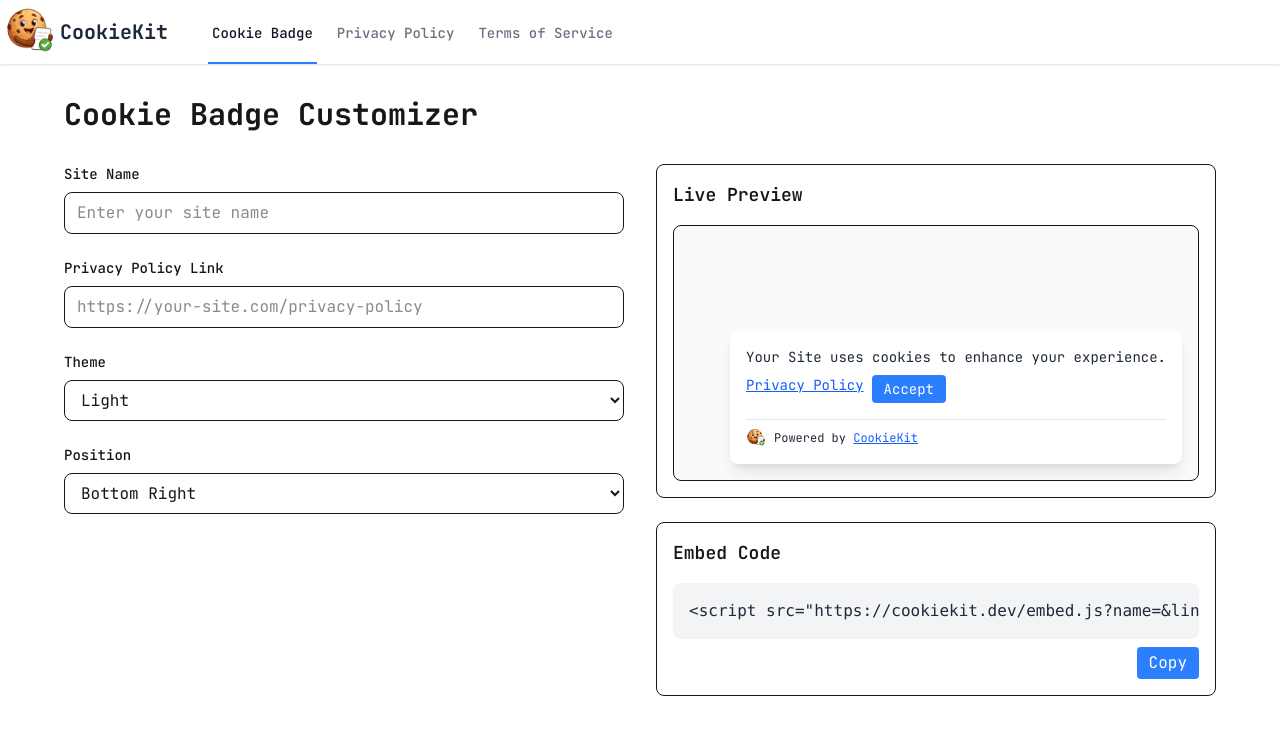
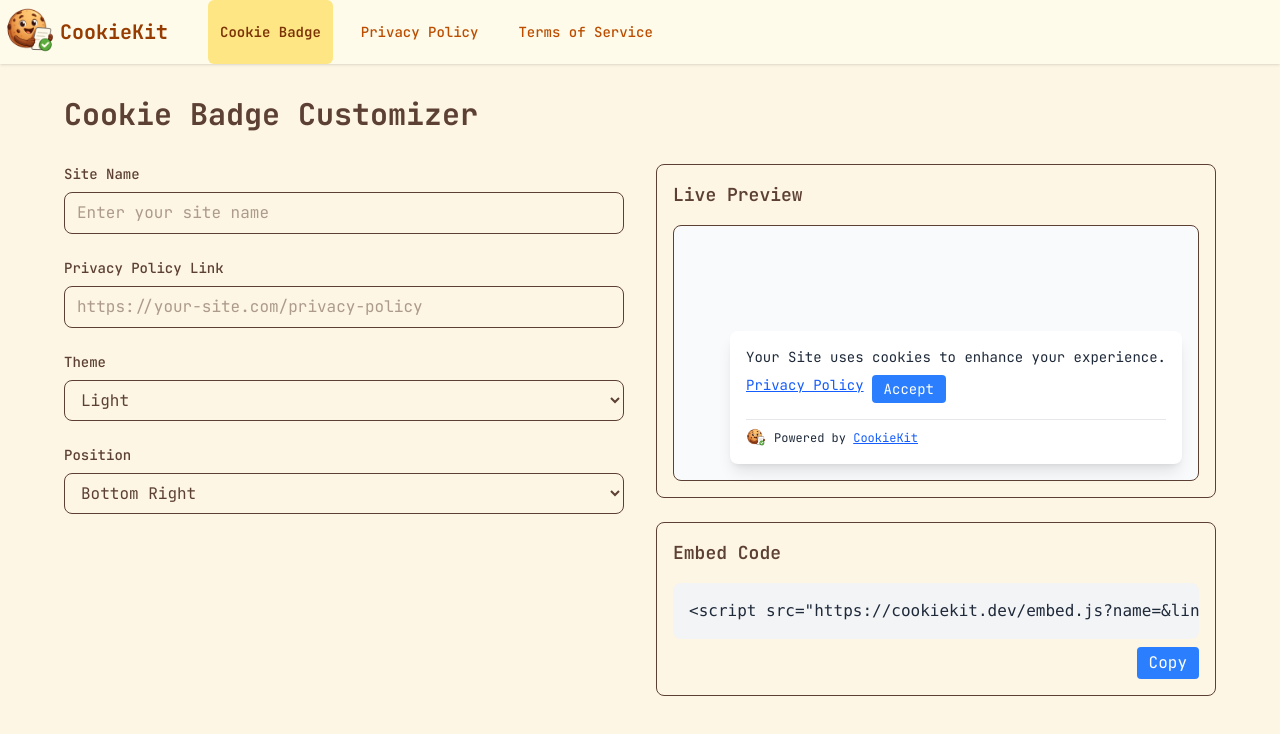
Before and after one commit to ezequiasaramburu/Cookiekit, a Next.js app: page / in a window 1280 px wide. Shown: the top 734 px of the page. Built offline with nearby package versions, Linux system fonts and the light colour scheme.

Commit message:
update theme and nav selection styles

```diff
--- a/src/app/globals.css
+++ b/src/app/globals.css
@@ -1,8 +1,8 @@
 @import "tailwindcss";
 
 :root {
-  --background: #ffffff;
-  --foreground: #171717;
+  --background: #fef6e4;
+  --foreground: #5c4033;
 }
 
 @theme inline {
@@ -14,8 +14,8 @@
 
 @media (prefers-color-scheme: dark) {
   :root {
-    --background: #0a0a0a;
-    --foreground: #ededed;
+    --background: #2c1810;
+    --foreground: #fef6e4;
   }
 }
 
--- a/src/components/Navigation.tsx
+++ b/src/components/Navigation.tsx
@@ -8,7 +8,7 @@
   const pathname = usePathname();
 
   return (
-    <nav className="bg-white shadow-sm">
+    <nav className="bg-amber-50 shadow-sm">
       <div className="max-w-7xl mx-auto pl-1 pr-6">
         <div className="flex justify-between h-16">
           <div className="flex">
@@ -21,7 +21,7 @@
                   height={52}
                   className="mr-1"
                 />
-                <span className="text-xl font-bold text-gray-800">
+                <span className="text-xl font-bold text-amber-800">
                   CookieKit
                 </span>
               </div>
@@ -56,10 +56,10 @@
   return (
     <Link
       href={href}
-      className={`inline-flex items-center px-1 pt-1 border-b-2 text-sm font-medium ${
+      className={`inline-flex items-center px-3 py-2 rounded-md text-sm font-medium ${
         isActive
-          ? "border-blue-500 text-gray-900"
-          : "border-transparent text-gray-500 hover:border-gray-300 hover:text-gray-700"
+          ? "bg-amber-200 text-amber-900 font-semibold"
+          : "text-amber-700 hover:bg-amber-100 hover:text-amber-900"
       }`}
     >
       {children}
```
